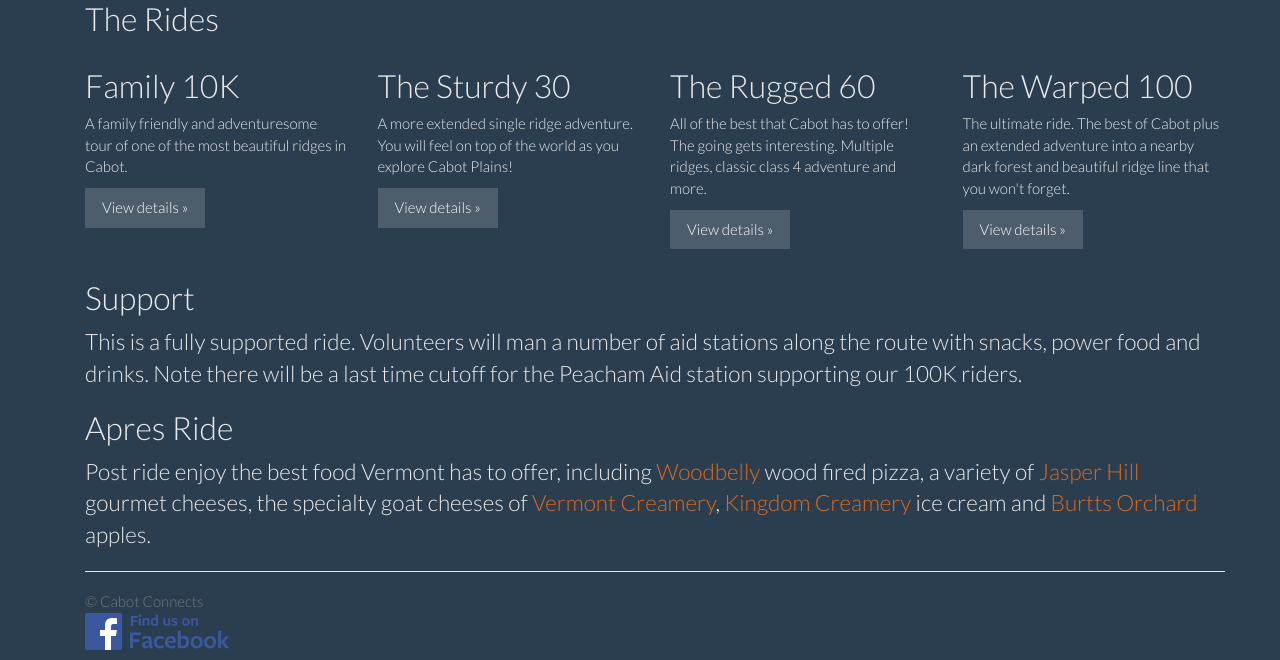
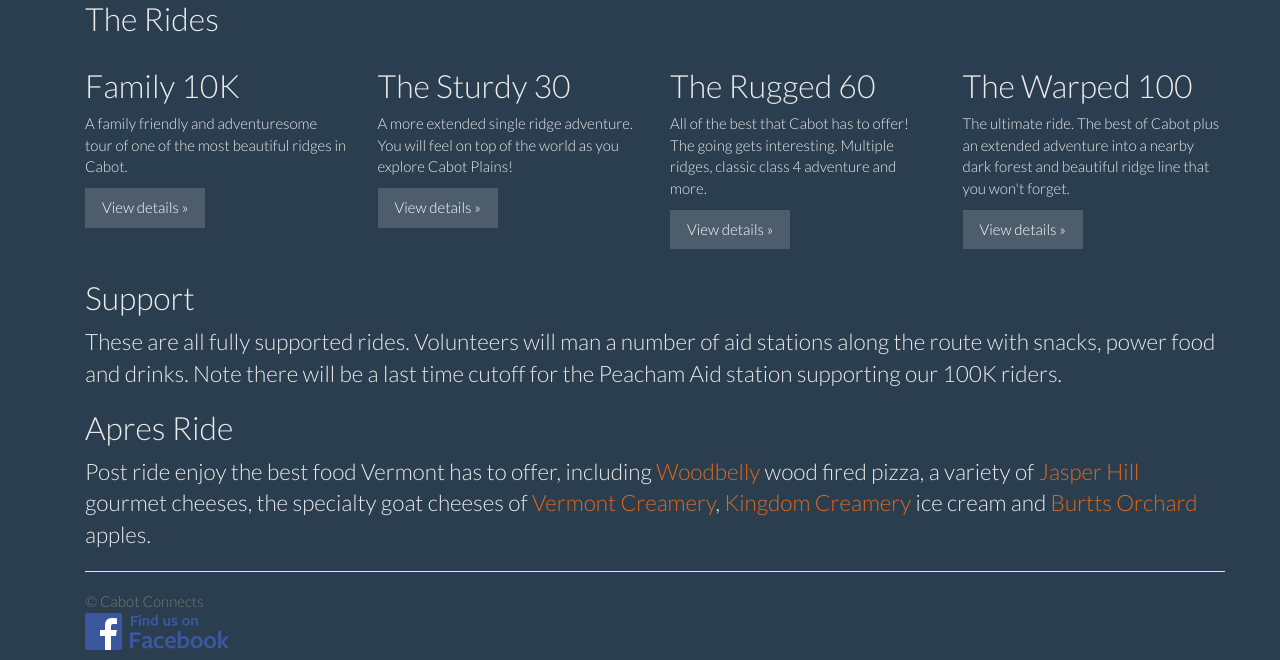
Before and after one commit to agilbert201/c4ride, a Jekyll site: the page built from index.html, in a window 1280 px wide. Shown: the part 381-1041 px from the top of the page. Built offline with Jekyll 4.4.1, drawn with Linux system fonts in a browser that asks for light colours.

Commit message:
fix some language about support, add all rides button

```diff
--- /dev/null
+++ b/_includes/allRides.html
@@ -0,0 +1 @@
+<a class="btn btn-default" href="{{site.base_url}}#theRides">All Rides</a>
--- a/index.html
+++ b/index.html
@@ -99,7 +99,7 @@ title: Home
 </div>
 
 <h2 id="support">Support</h2>
-<p class="lead">This is a fully supported ride. Volunteers will man a number of aid stations along the route with snacks, power food and drinks. Note there will be a last time cutoff for the Peacham Aid station supporting our 100K riders.
+<p class="lead">These are all fully supported rides. Volunteers will man a number of aid stations along the route with snacks, power food and drinks. Note there will be a last time cutoff for the Peacham Aid station supporting our 100K riders.
 </p>
 
 <h2 id="apresRide">Apres Ride</h2>
--- a/rides/100k.html
+++ b/rides/100k.html
@@ -7,6 +7,7 @@ title: Home
   <div class="row">
     <div class="col-lg-6">
       <h3>The Warped 100</h3>
+      {% include allRides.html %}
       <p class="lead">This 100K ride is a challenging and classic adventure ride, that combines some of the best ridges and climbs of Cabot along with a tour of a special set of roads, forest and ridge line in nearby Danville and Peacham. The experience is guaranteed to reward. But it will extract a price as well. Not for the faint of heart, but worth all the effort. Any ride that is marked by names like "GreenBank Hollow", "Boney Woods Rd", and "Little Scotland" is bound to deliver. And this ride does. Don't believe us, just ask Thaddeus Stevens.
       </p>
       <p>Although this ride is 100K in length, you should treat it and prepare for it much like a classic 100 mile road century. The combination of mostly dirt roads, plus constant up and down of the rolling terrain will take a toll. If you believe MapMyRide you can expect over 7K total elevation gain. Even advanced and highly fit riders would be challenged to best this course in under 5 hours. And this isn't a race. It's an adventure. Plan at least 6, allow 7 or 8.</p>
--- a/rides/10k.html
+++ b/rides/10k.html
@@ -7,6 +7,7 @@ title: Home
   <div class="row">
     <div class="col-lg-6">
       <h3>The Family 10K</h3>
+      {% include allRides.html %}
       <p class="lead">This family friendly ride offers a lot of adventure and some of the best country views in Cabot. Hold onto your heart as you ride the tree line of Churchill and overlook the Winooski valley. It always delivers! Always.
       </p>
       <p>This ride can be done on nearly any type of bike. It is about 1/3 paved and the rest well maintained dirt roads. There is one significant climb that will dispel any notion of it being a cupcake. It is Vermont after all. But you will do great. We know it. And after the wonderful farms and views along the top, you get rewarded with the down hill back to town center.</p>
--- a/rides/30k.html
+++ b/rides/30k.html
@@ -7,6 +7,7 @@ title: Home
   <div class="row">
     <div class="col-lg-6">
       <h3>The Sturdy 30</h3>
+      {% include allRides.html %}
       <p class="lead">Explore the beauty and fun of Cabot Plains! You might even see snow on Mt Washington. The bad news is you get to climb right from the start. And it's the real deal. Eh, kinda of smacks you in the face actually. But the good news is once you are up there, it is time to take in some truly beautiful and unique views. The Whites and the Greens from one vantage point. Not sure where else you can do that actually. Then you explore Joe's Pond and the Bailey Hazen, knowing all the time the ultimate way back is downhill.
       </p>
       <p>Like the 10K this ride can be done on nearly any type of bike. It is a mix of paved and well maintained dirt roads. There is one significant climb right at the start, plus another minor climb returning up Cabot Plains after Joe's Pond. Again, it isn't a cupcake. It is Vermont. But again, you will do great. We know it. And the down hill back to town center is a hoot. Just please be careful.</p>
--- a/rides/60k.html
+++ b/rides/60k.html
@@ -7,6 +7,7 @@ title: Home
   <div class="row">
     <div class="col-lg-6">
       <h3>The Rugged 60</h3>
+      {% include allRides.html %}
       <p class="lead">
       Multiple ridges, stunning views, beautiful farms, class 4 adventures and more. This ride has pretty much everything and anything. It will challenge but not beat you, reward but not haunt. Lots of climbing, but some great descents. Well okay maybe we shouldn't say Last Road is "great" but you will remember it. Promise. Hit all the highlight ridges of Cabot including Cabot Plains, Danville Hill, Minister Brook and Houston Hill. You are gonna burn some calories for sure but you will be pummeled by the scenery and adventure even more.
       </p>
```
